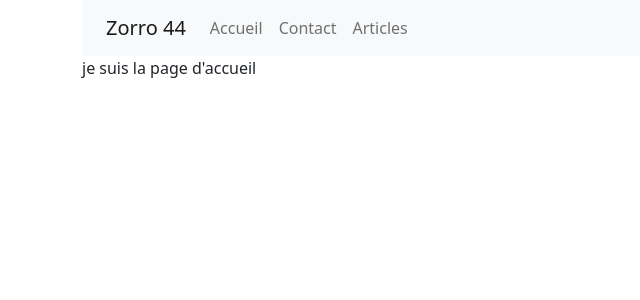
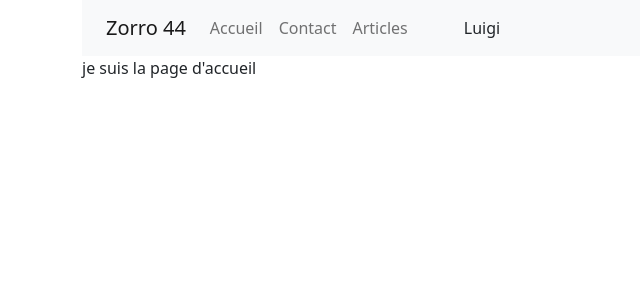
Before and after one commit to webdevproformation/react-h3-mars-22, a React (Create React App) app in the folder jour1-tp/: page / in a window 1280 px wide. Shown: the top 300 px of the page, without its empty margins (0-640 px from the left). Built offline with nearby package versions, Linux system fonts and the light colour scheme.

Commit message:
correction

```diff
--- a/jour1-tp/src/App.js
+++ b/jour1-tp/src/App.js
@@ -10,10 +10,13 @@ import { Article } from './composants/page/Article';
 import { Profil } from './composants/page/Profil';
 import { NotFound } from './composants/page/NotFound';
 import { DataContextProvider } from "./context/dataContext";
+import { UserContextProvider } from './context/userContext';
+
 
 
 function App() {
   return (
+    <UserContextProvider>
     <DataContextProvider>
     <div className="container">
       <header>
@@ -41,6 +44,7 @@ function App() {
       </main>
     </div>
     </DataContextProvider>
+    </UserContextProvider>
   );
 }
 
--- a/jour1-tp/src/composants/Navbar.jsx
+++ b/jour1-tp/src/composants/Navbar.jsx
@@ -1,9 +1,11 @@
 import { Link } from "react-router-dom" ;
 import { useContext } from "react"
 import { DataContext } from "../context/dataContext"
+import { UserContext } from "../context/userContext";
 
 export function Navbar (){
     const { nom, age } = useContext( DataContext )
+    const { nom : nomUser} = useContext(UserContext)
     return (
         <nav className="navbar navbar-expand bg-light navbar-light px-4">
             <span className="navbar-brand">{ nom } { age }</span>
@@ -18,6 +20,9 @@ export function Navbar (){
                     <Link to="/articles" className="nav-link">Articles</Link>
                 </li>
             </ul>
+            <ul  className="navbar-nav ms-5">
+                <li className="nav-item">{nomUser}</li>
+            </ul>
         </nav>
     )
 }
--- a/jour1-tp/src/composants/page/Article.jsx
+++ b/jour1-tp/src/composants/page/Article.jsx
@@ -1,12 +1,14 @@
 import { Navigate, useNavigate, useParams } from "react-router-dom";
 import { useArticles } from "../../hook/useArticles"
-import { useState, useEffect } from "react"
+import { useState, useEffect , useContext } from "react"
+import { UserContext } from "../../context/userContext";
 // permettre de récupérer id dans l'url
 
 export function Article (){
     const { id } = useParams() // exécuter le hook => et destructurer pour récupérer l'id
     // dans la v5 et v6
     const navigate = useNavigate();
+    const {nom, role} = useContext(UserContext);
 
     const articles = useArticles()
     const [article , setArticle] = useState({})
@@ -24,6 +26,7 @@ export function Article (){
                 <h1>{ article.titre }</h1>
                 <img src={article.img} alt="" />
                 <p>{ article.contenu }</p>
+                <p>article rédigé par {nom} - {role} </p>
             </> : <Navigate to="/not-found" />}
         </>
 }
--- /dev/null
+++ b/jour1-tp/src/context/userContext.jsx
@@ -0,0 +1,16 @@
+import {createContext} from "react";
+
+export const UserContext = createContext()
+
+export const UserContextProvider = ({children}) => {
+
+    const user = {
+        nom : "Luigi",
+        role : "rédacteur"
+    };
+
+
+    return <UserContext.Provider value={ user }>
+        {children}
+    </UserContext.Provider>
+}
```
